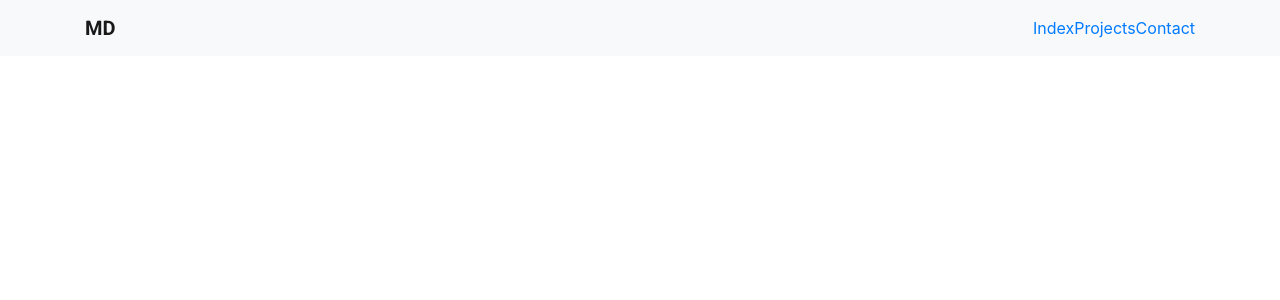
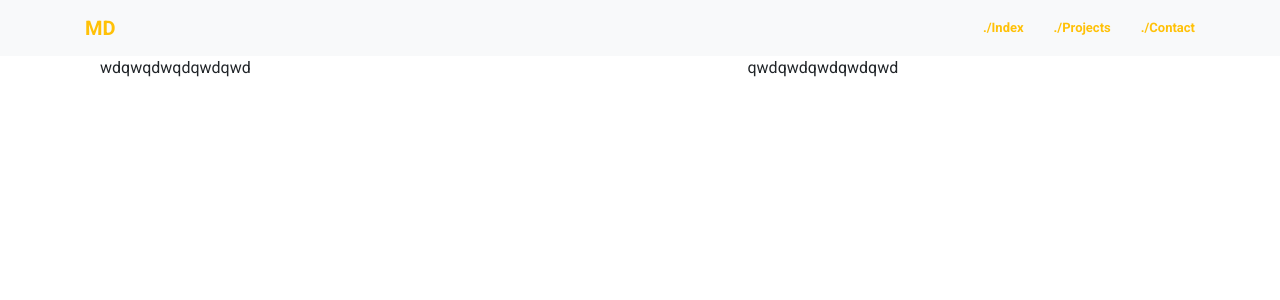
Before and after one commit to MarioDena/portfolio, a React (Create React App) app: page / in a window 1280 px wide. Shown: the top 300 px of the page. Built offline with nearby package versions, Linux system fonts and the light colour scheme.

Commit message:
[Feature] Added Navbar

```diff
--- a/src/App.css
+++ b/src/App.css
@@ -1,8 +1,15 @@
 .App {
-  text-align: center;
+  font-family: 'Roboto', sans-serif;
 }
 
+.main-Link{
+font-size: small;
+font-weight: bold;
+}
 .md-title{
-  font-family: 'Roboto', sans-serif;
   font-weight: bold;
 }
+
+a:hover{
+  text-decoration: none;
+}
--- a/src/components/NavLinks.js
+++ b/src/components/NavLinks.js
@@ -4,9 +4,11 @@ import PropTypes from 'prop-types';
 const NavLinks = (props) => {
   const { links } = props;
   return (
-    <div>
+    <div className="row">
       {links.map((link) => (
-        <a href={link.ref}>{link.name}</a>
+        <a className="text-warning main-Link" href={link.ref}>
+          <div className="col-md-4">{`./${link.name}`}</div>
+        </a>
       ))}
     </div>
   );
--- a/src/containers/App.js
+++ b/src/containers/App.js
@@ -1,10 +1,12 @@
 import React from 'react';
 import NavBar from './NavBar';
+import InfoMain from './Info';
 
 function App() {
   return (
     <div className="App">
       <NavBar />
+      <InfoMain />
     </div>
   );
 }
--- a/src/containers/Info.js
+++ b/src/containers/Info.js
@@ -0,0 +1,33 @@
+import React from 'react';
+import PropTypes from 'prop-types';
+import { connect } from 'react-redux';
+
+const mapStateToProps = (state) => {
+  return {
+    info: state.links,
+  };
+};
+
+const InfoMain = (props) => {
+  const { info } = props;
+  return (
+    <div className="container">
+      <div className="container">
+        <div className="row">
+          <div className="col-md-7">wdqwqdwqdqwdqwd</div>
+          <div className="col-md-5">qwdqwdqwdqwdqwd</div>
+        </div>
+      </div>
+    </div>
+  );
+};
+
+InfoMain.propTypes = {
+  links: PropTypes.arrayOf(PropTypes.object),
+};
+
+InfoMain.defaultProps = {
+  links: [],
+};
+
+export default connect(mapStateToProps, null)(InfoMain);
--- a/src/containers/NavBar.js
+++ b/src/containers/NavBar.js
@@ -1,18 +1,21 @@
 /* eslint-disable jsx-a11y/anchor-is-valid */
 import React from 'react';
 import PropTypes from 'prop-types';
+import { connect } from 'react-redux';
 import Navlinks from '../components/NavLinks';
 
+const mapStateToProps = (state) => {
+  return {
+    links: state.links,
+  };
+};
+
 const NavBar = (props) => {
-    const links = [
-        { ref: '#', name: 'Index' },
-        { ref: '#', name: 'Projects' },
-        { ref: '#', name: 'Contact' },
-      ];
+  const { links } = props;
   return (
     <nav className="navbar navbar-light bg-light">
       <div className="container">
-        <a className="navbar-brand md-title mr-auto" href="#">
+        <a className="navbar-brand text-warning md-title mr-auto" href="#">
           MD
         </a>
         <div className="nav-item">
@@ -24,13 +27,11 @@ const NavBar = (props) => {
 };
 
 NavBar.propTypes = {
-  books: PropTypes.arrayOf(PropTypes.object),
-  deleteBook: PropTypes.func,
+  links: PropTypes.arrayOf(PropTypes.object),
 };
 
 NavBar.defaultProps = {
-  books: [],
-  deleteBook: null,
+  links: [],
 };
 
-export default NavBar;
+export default connect(mapStateToProps, null)(NavBar);
--- a/src/reducers/LinksReducer.js
+++ b/src/reducers/LinksReducer.js
@@ -0,0 +1,14 @@
+const links = [
+  { ref: '#', name: 'Index' },
+  { ref: '#', name: 'Projects' },
+  { ref: '#', name: 'Contact' },
+];
+
+const linksReducer = (state = links, action) => {
+  switch (action.type) {
+    default:
+      return state;
+  }
+};
+
+export default linksReducer;
--- a/src/reducers/RootReducer.js
+++ b/src/reducers/RootReducer.js
@@ -1,12 +1,8 @@
-const rootReducer = (state = null, action) => {
-  switch (action.type) {
-    case 'SELECT_PROJECT':
-      return action.project;
-    case 'DESELECT_PROJECT':
-      return null;
-    default:
-      return state;
-  }
-};
+import { combineReducers } from 'redux';
+import linksReducer from './LinksReducer';
+
+const rootReducer = combineReducers({
+  links: linksReducer,
+});
 
 export default rootReducer;
```
